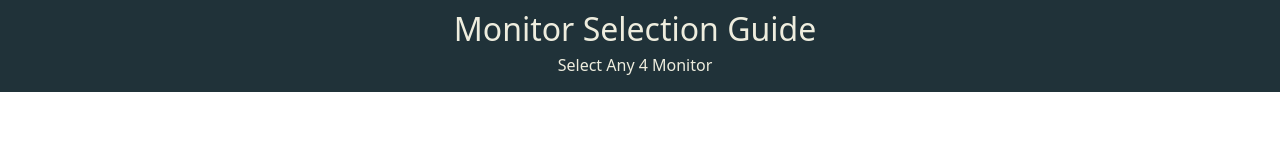
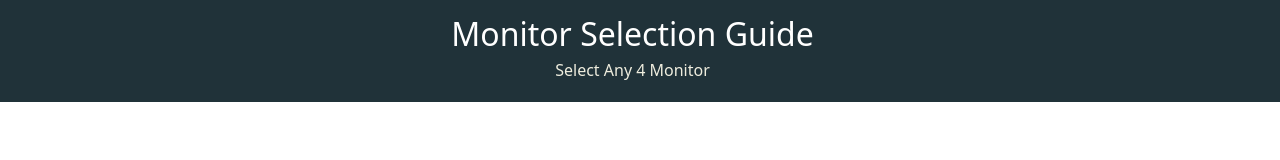
Before and after one commit to asaduzzaman599/monitor-selection-guide, a React (Create React App) app: page / in a window 1280 px wide. Shown: the top 160 px of the page. Built offline with nearby package versions, Linux system fonts and the light colour scheme.

Commit message:
header title color updated

```diff
--- a/src/Components/Header/Header.css
+++ b/src/Components/Header/Header.css
@@ -3,7 +3,7 @@
 }
 .nav{
     width: 90%;
-    padding: 10px;
+    padding: 15px;
     display: flex;
     flex-direction: column;
     flex-direction: column;
@@ -11,7 +11,12 @@
     justify-items: center;
     margin: 0 auto;
 }
-.nav h2,.nav p{
+.nav p{
     color:#EEEDDE;
     margin-bottom:5px;
 }
+
+.nav h2{
+    color:#fff;
+    margin-bottom:5px;
+}
```
